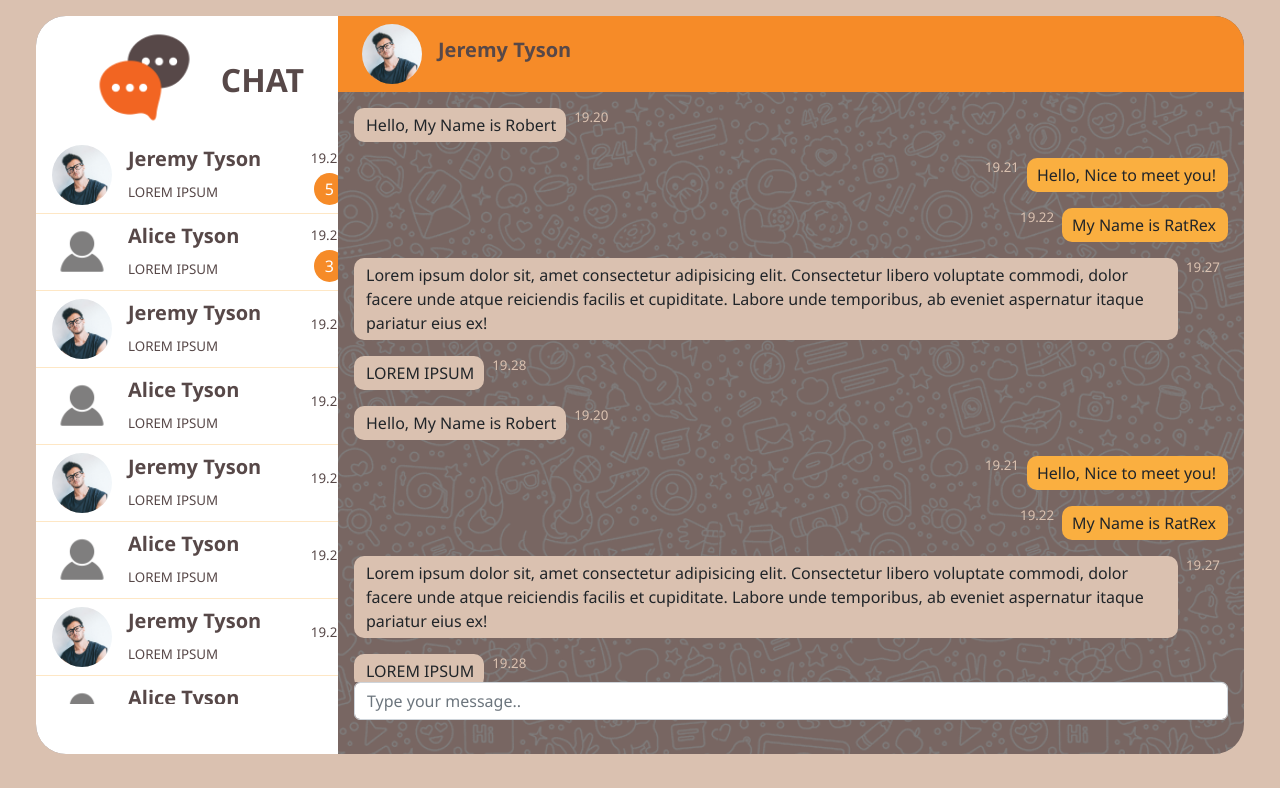
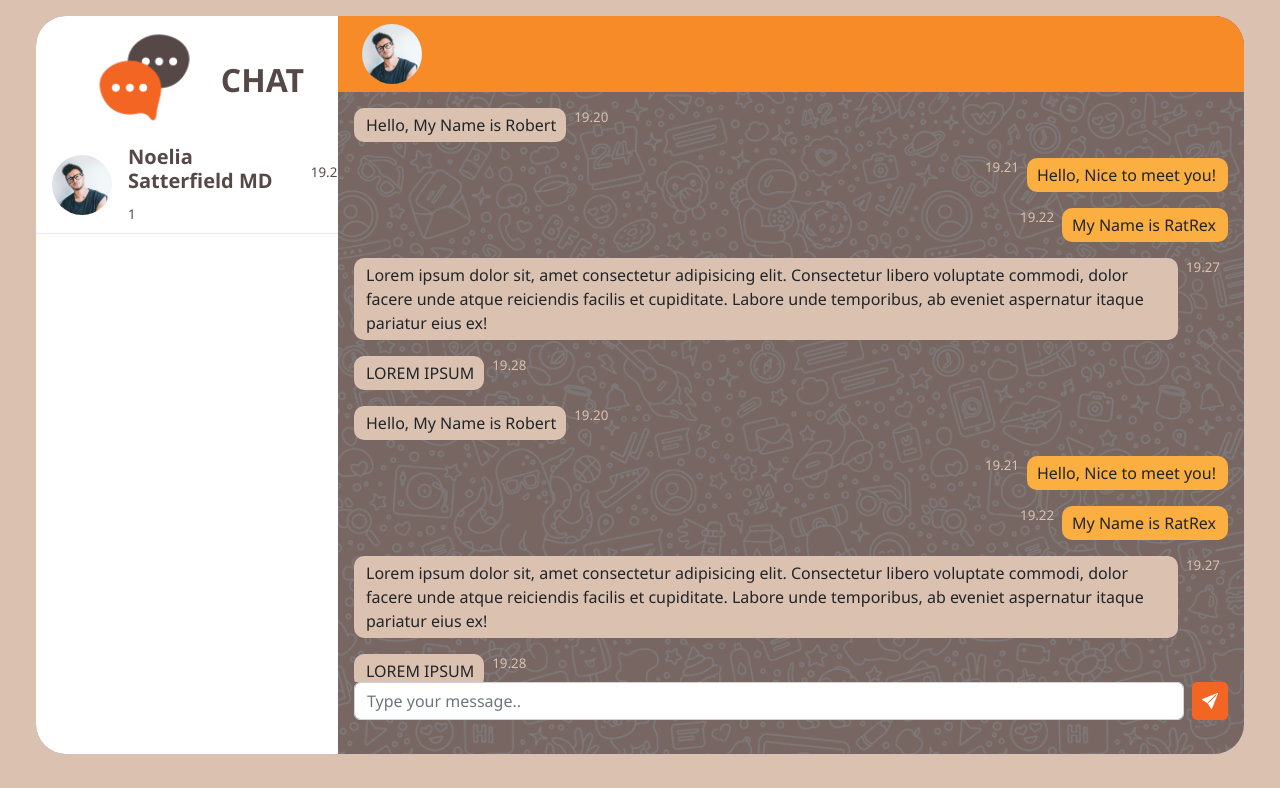
Before and after one commit to RobertMJ35/CasualFriend, a Laravel app: page /chat in a window 1280 px wide. Shown: the part 80-868 px from the top of the page. Run offline with Laravel 8, Linux system fonts and the light colour scheme; data comes from the database, SQL or seed files in the repository; tables that the repository leaves empty hold one stand-in row (values such as "Sample post"); some libraries are stand-ins or nearby versions.

Commit message:
chat base

```diff
--- a/app/Http/Controllers/ChatController.php
+++ b/app/Http/Controllers/ChatController.php
@@ -2,9 +2,12 @@
 
 namespace App\Http\Controllers;
 
+use App\Models\Chat;
 use Illuminate\Http\Request;
 use Illuminate\Support\Facades\App;
 use App\Http\Controllers\Controller;
+use App\Models\ChatDetail;
+use Illuminate\Support\Facades\Auth;
 
 class ChatController extends Controller
 {
@@ -13,4 +16,33 @@
             App::setLocale(request()->session()->get('locale'));
         }
     }
+
+    public function chatPage(){
+        $this->setLang();
+        $chat = Chat::all();
+        $chatDetail = ChatDetail::all();
+        return view('chat', ['chat'=>$chat, 'chatDetail'=>$chatDetail]);
+    }
+
+    public function chatDetail(Request $request){
+        $this->setLang();
+        $chat = Chat::all();
+        $chatDetail = ChatDetail::all();
+        $messages = ChatDetail::where('chatId', $request->id);
+        return view('chat', ['chat'=>$chat, 'chatDetail'=>$chatDetail, 'messages'=>$messages]);
+    }
+
+    public function sendMessage(Request $request){
+        ChatDetail::create([
+            'chatId' => $request->id,
+            'sender' => Auth::user()->id,
+            'message' => $request->message
+        ]);
+        return response()->json(['success'=>$request->message]);
+    }
+
+    public function loadMessage(Request $request){
+        $messages = Chat::getChat($request->room_id);
+        return response()->json(['data'=>$messages]);
+    }
 }
--- a/app/Http/Controllers/FriendController.php
+++ b/app/Http/Controllers/FriendController.php
@@ -54,7 +54,9 @@
     public function createChat(Request $request){
         Chat::create([
             'person1' => Auth::user()->id,
-            'person2' => $request->user_id,
+            'person2' => $request->id,
         ]);
+
+        return redirect()->route('friend')->withToastSuccess('Chat Room Created!');
     }
 }
--- a/app/Models/Chat.php
+++ b/app/Models/Chat.php
@@ -9,17 +9,22 @@
 
 class Chat extends Model
 {
+    protected $fillable = [
+        'person1',
+        'person2',
+    ];
+
     use HasFactory;
 
     public function chatDetail(){
         return $this->hasMany(ChatDetail::class);
     }
 
-    public function person1(){
+    public function persons1(){
         return $this->belongsTo(User::class, 'person1', 'id');
     }
 
-    public function person2(){
+    public function persons2(){
         return $this->belongsTo(User::class, 'person2', 'id');
     }
 }
--- a/app/Models/ChatDetail.php
+++ b/app/Models/ChatDetail.php
@@ -13,19 +13,19 @@
 {
     use HasFactory;
 
-    public function chat(){
+    public function chats(){
         return $this->belongsTo(Chat::class);
     }
 
-    public function sender(){
+    public function senders(){
         return $this->belongsTo(User::class, 'sender', 'id');
     }
 
-    // public function getChat($roomId){
-    //     return DB::table('chats')
-    //     ->join('users', 'users.id', '=', 'chat_details.sender')
-    //     ->where('chat_id', $roomId)
-    //     ->select('chats_details*', 'users.name', DB::raw(Auth::user()->id." as user_id") )
-    //     ->get();
-    // }
+    public function getChat($roomId){
+        return DB::table('chats')
+        ->join('users', 'users.id', '=', 'chat_details.sender')
+        ->where('chat_id', $roomId)
+        ->select('chats_details*', 'users.name', DB::raw(Auth::user()->id." as user_id") )
+        ->get();
+    }
 }
--- a/public/css/style.css
+++ b/public/css/style.css
@@ -111,6 +111,21 @@
     height: 50px;
     /* width: 50px; */
     padding: 0;
+}
+
+.send-button {
+    border: none;
+    color: var(--white);
+    background-color: var(--primary);
+    font-size: 16px;
+    font-weight: bold;
+    padding: 0px 10px 0px 10px;
+    border-radius: 5px;
+}
+
+.send-button:hover {
+    color: var(--pLighter);
+    background-color: var(--second);
 }
 
 /* NAVBAR STYLING */
--- a/resources/views/chat.blade.php
+++ b/resources/views/chat.blade.php
@@ -11,117 +11,31 @@
                     <h2 class="mt-3 fw-bolder" style="color: var(--second)">@lang('chat.title')</h2>
                 </div>
                 <div class="scroll-chat-list ">
-                    <a class="chat-list d-flex align-items-center p-2" href="/chat">
-                        <img src="/storage/user/profile1.jpg" alt="" class="pp-chat ms-2 me-3">
+                    @foreach ($chat as $item)
+                        {{-- @dump($item); --}}
+                        <a class="chat-list d-flex align-items-center p-2" href="/chats/{{ $item->id }}">
+                            <img src="{{ $item->persons2->profile_picture }}" alt="" class="pp-chat ms-2 me-3">
                             <div class="col-7 align-items-center">
-                            <h5 class="pp-title">Jeremy Tyson</h5>
-                            <span class="last-chat">LOREM IPSUM</span>
+                                <h5 class="pp-title">{{ $item->persons2->name }}</h5>
+                                <span class="last-chat">{{ $item->id }}</span>
                             </div>
                             <div class="col text-end ps-3">
-                            <p class="time-chat-list mb-2">
-                                19.28
-                            </p>
-                            <span class="not-readed">5</span>
-                        </div>
-                    </a>
-                    <a class="chat-list d-flex align-items-center p-2" href="/chat">
-                        <img src="/storage/user/blank-profile.png" alt="" class="pp-chat ms-2 me-3">
-                        <div class="col-7 align-items-center">
-                            <h5 class="pp-title">Alice Tyson</h5>
-                            <span class="last-chat">LOREM IPSUM</span>
-                        </div>
-                        <div class="col text-end ps-3">
-                            <p class="time-chat-list mb-2">
-                                19.28
-                            </p>
-                            <span class="not-readed">3</span>
-                        </div>
-                    </a>
-                    <a class="chat-list d-flex align-items-center p-2" href="/chat">
-                        <img src="/storage/user/profile1.jpg" alt="" class="pp-chat ms-2 me-3">
-                        <div class="col-7 align-items-center">
-                            <h5 class="pp-title">Jeremy Tyson</h5>
-                            <span class="last-chat">LOREM IPSUM</span>
-                        </div>
-                        <div class="col text-end ps-3">
-                            <p class="time-chat-list mb-2">
+                                <p class="time-chat-list mb-4">
                                     19.28
                                 </p>
                                 {{-- <span class="not-readed">5</span> --}}
                             </div>
                         </a>
-                    <a class="chat-list d-flex align-items-center p-2" href="/chat">
-                        <img src="/storage/user/blank-profile.png" alt="" class="pp-chat ms-2 me-3">
-                        <div class="col-7 align-items-center">
-                            <h5 class="pp-title">Alice Tyson</h5>
-                            <span class="last-chat">LOREM IPSUM</span>
-                        </div>
-                        <div class="col text-end ps-3">
-                            <p class="time-chat-list mb-2">
-                                19.28
-                            </p>
-                            {{-- <span class="not-readed">5</span> --}}
-                        </div>
-                    </a>
-                    <a class="chat-list d-flex align-items-center p-2" href="/chat">
-                        <img src="/storage/user/profile1.jpg" alt="" class="pp-chat ms-2 me-3">
-                        <div class="col-7 align-items-center">
-                            <h5 class="pp-title">Jeremy Tyson</h5>
-                            <span class="last-chat">LOREM IPSUM</span>
-                        </div>
-                        <div class="col text-end ps-3">
-                            <p class="time-chat-list mb-2">
-                                19.28
-                            </p>
-                            {{-- <span class="not-readed">5</span> --}}
-                        </div>
-                    </a>
-                    <a class="chat-list d-flex align-items-center p-2" href="/chat">
-                        <img src="/storage/user/blank-profile.png" alt="" class="pp-chat ms-2 me-3">
-                        <div class="col-7 align-items-center">
-                            <h5 class="pp-title">Alice Tyson</h5>
-                            <span class="last-chat">LOREM IPSUM</span>
-                        </div>
-                        <div class="col text-end ps-3">
-                            <p class="time-chat-list mb-2">
-                                19.28
-                            </p>
-                            {{-- <span class="not-readed">5</span> --}}
-                        </div>
-                    </a>
-                    <a class="chat-list d-flex align-items-center p-2" href="/chat">
-                        <img src="/storage/user/profile1.jpg" alt="" class="pp-chat ms-2 me-3">
-                        <div class="col-7 align-items-center">
-                            <h5 class="pp-title">Jeremy Tyson</h5>
-                            <span class="last-chat">LOREM IPSUM</span>
-                        </div>
-                        <div class="col text-end ps-3">
-                            <p class="time-chat-list mb-2">
-                                19.28
-                            </p>
-                            {{-- <span class="not-readed">5</span> --}}
-                        </div>
-                    </a>
-                    <a class="chat-list d-flex align-items-center p-2" href="/chat">
-                        <img src="/storage/user/blank-profile.png" alt="" class="pp-chat ms-2 me-3">
-                        <div class="col-7 align-items-center">
-                            <h5 class="pp-title">Alice Tyson</h5>
-                            <span class="last-chat">LOREM IPSUM</span>
-                        </div>
-                        <div class="col text-end ps-3">
-                            <p class="time-chat-list mb-2">
-                                19.28
-                            </p>
-                            {{-- <span class="not-readed">5</span> --}}
-                        </div>
-                    </a>
+                    @endforeach
                 </div>
             </div>
             <div class="col-9 right-side-container px-0">
+                {{-- @dump($messages) --}}
                 <div class="header-chat d-flex align-items-center p-2">
                     <img src="/storage/user/profile1.jpg" alt="" class="pp-chat ms-3">
-                    <h5 class="pp-title ms-3">Jeremy Tyson</h5>
+                    <h5 class="pp-title ms-3 mb-0"></h5>
                 </div>
+                {{-- @dump($chatDetail); --}}
                 <div class="scroll-chat ps-3 pe-3 pt-3">
                     <div class="chat d-flex justify-content-start">
                         <p class="left-bubble">
@@ -205,7 +119,11 @@
                     </div>
                 </div>
                 <div class="chat-input mx-3">
-                    <input type="text" class="form-control" id="" placeholder="@lang('chat.placeholder-type')">
+                    <form action="/chats/send" method="POST" class="d-flex ">
+                        <input type="hidden" class="form-control" name="id" value="1">
+                        <input type="text" class="form-control" name="message" placeholder="@lang('chat.placeholder-type')">
+                        <button class="send-button ms-2"><i class="bi bi-send-fill"></i></button>
+                    </form>
                 </div>
             </div>
         </div>
--- a/resources/views/friend.blade.php
+++ b/resources/views/friend.blade.php
@@ -21,7 +21,7 @@
                             <div class="card-title d-flex justify-content-between">
                                 <h5>{{ $item->persons2->name }}</h5>
                                 <div class="thumb-border">
-                                    <a href="/"><i class="bi bi-chat-dots-fill"></i></a>
+                                    <a href="/friend/chat/{{ $item->person2 }}"><i class="bi bi-chat-dots-fill"></i></a>
                                 </div>
                             </div>
                             <div class="d-flex">
@@ -44,7 +44,7 @@
                             <div class="card-title d-flex justify-content-between">
                                 <h5>{{ $item->persons1->name }}</h5>
                                 <div class="thumb-border">
-                                    <a href="/"><i class="bi bi-chat-dots-fill"></i></a>
+                                    <a href="/friend/chat/{{ $item->person1 }}"><i class="bi bi-chat-dots-fill"></i></a>
                                 </div>
                             </div>
                             <div class="d-flex">
--- a/routes/web.php
+++ b/routes/web.php
@@ -2,6 +2,7 @@
 
 use App\Http\Controllers\Controller;
 use Illuminate\Support\Facades\Route;
+use App\Http\Controllers\ChatController;
 use App\Http\Controllers\UserController;
 use App\Http\Controllers\FriendController;
 
@@ -49,10 +50,15 @@
 Route::get('/friend/{id}', [FriendController::class, "sendFriendReq"]);
 Route::get('/friend/acc/{id}', [FriendController::class, "acceptFriendReq"]);
 Route::get('/friend/rej/{id}', [FriendController::class, "rejectFriendReq"]);
+Route::get('/friend/chat/{id}', [FriendController::class, "createChat"]);
 
-Route::get('/chat', function(){
-    return view('chat');
-});
+Route::get('/chat', [ChatController::class, "chatPage"])->name('chat');
+Route::get('/chats/{id}', [ChatController::class, "chatDetail"]);
+Route::post('/chats/send', [ChatController::class, "sendMessage"]);
+
+// Route::get('/chat', function(){
+//     return view('chat');
+// });
 
 Route::get('/avatar', function(){
     return view('avatar');
```
Lines whose indentation alone changed are shown as unchanged.
